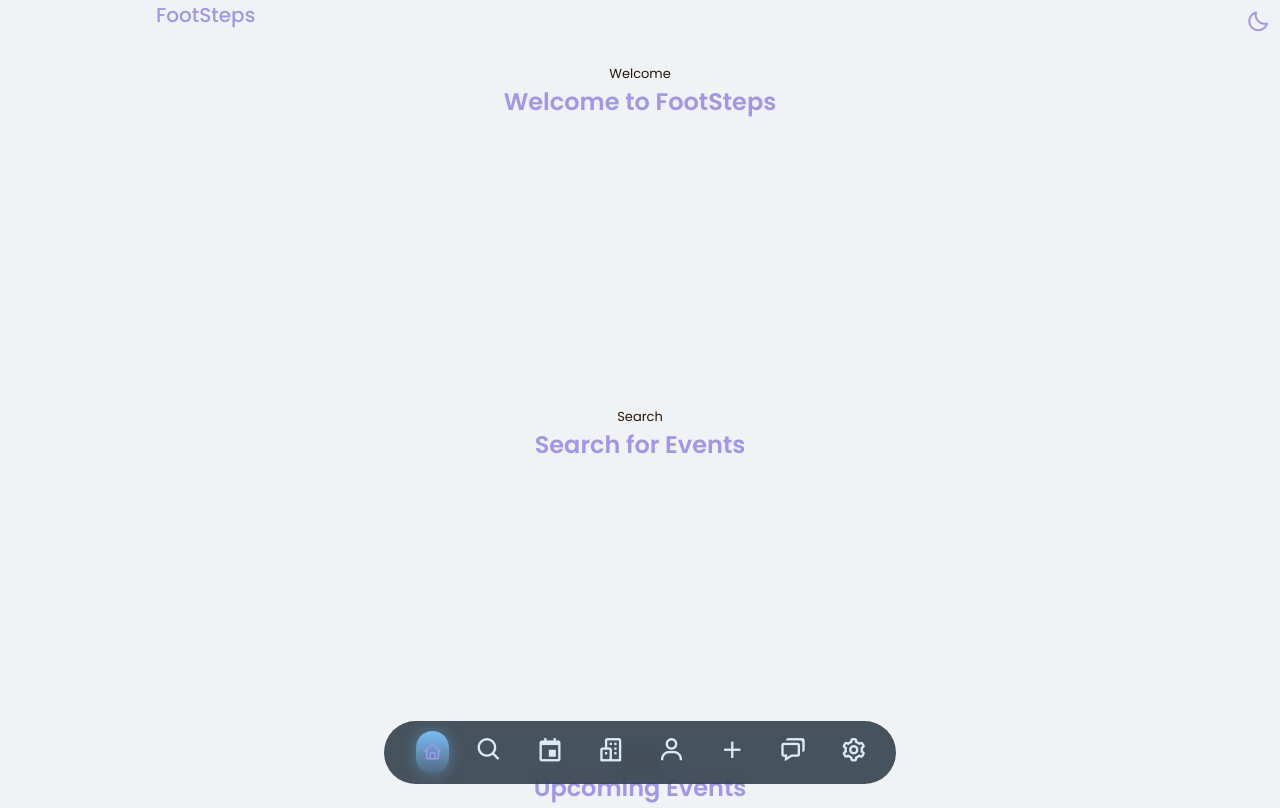
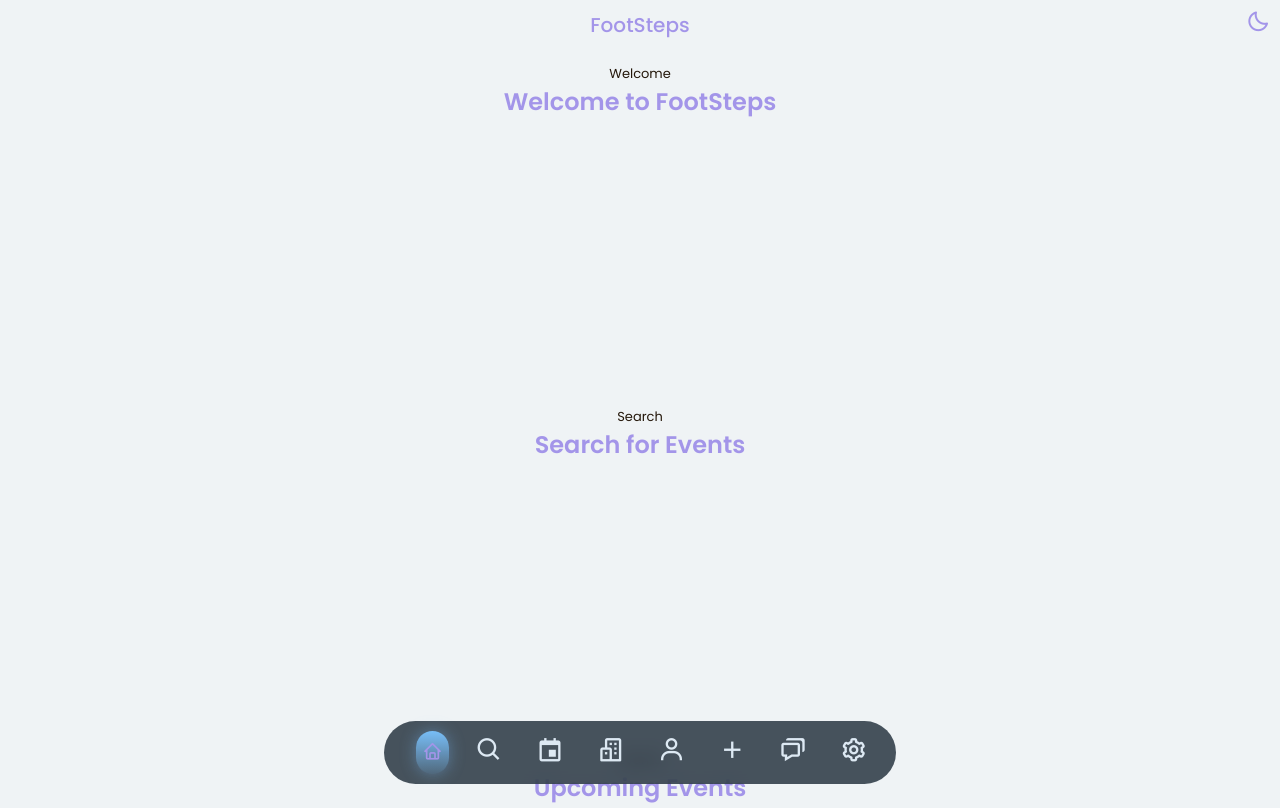
Before and after one commit to roberton4real/TechNation-Official, a plain HTML site: page TechNation/Projects/index.html in a window 1280 px wide. Shown: the top 808 px of the page. Drawn offline with nearby package versions, Linux system fonts and the light colour scheme.

Commit message:
header class

```diff
--- a/TechNation/Projects/assets/css/styles.css
+++ b/TechNation/Projects/assets/css/styles.css
@@ -390,3 +390,16 @@ body.light-theme {
   cursor: pointer;
   z-index: 1000; /* Ensure it appears above other elements */
 }
+.header {
+  position: fixed;
+  top: 0;
+  left: 0;
+  width: 100%;
+  padding: 10px 100px;
+  background: transparent;
+
+  display: flex;
+  justify-content: space-between;
+  align-items: center;
+  z-index: 100;
+}
```
